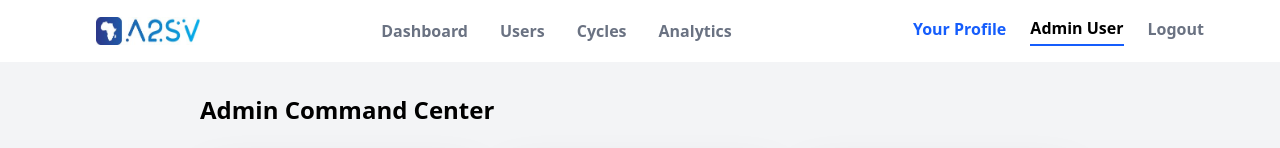
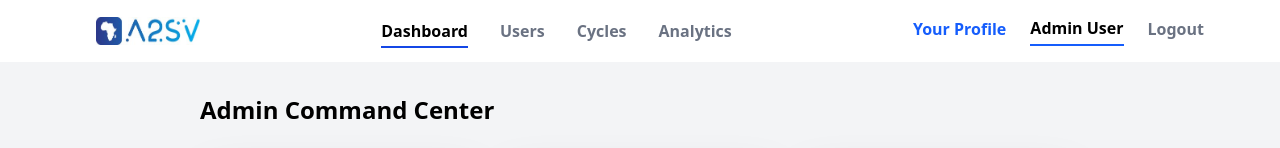
Before and after one commit to sidocoder/a2sv-starter--project-g69, a Next.js app: page /admin in a window 1280 px wide. Shown: the top 148 px of the page. Built offline with nearby package versions, Linux system fonts and the light colour scheme.

Commit message:
admin navbar updated

```diff
--- a/src/app/admin/components/AdminNavbar.tsx
+++ b/src/app/admin/components/AdminNavbar.tsx
@@ -8,12 +8,12 @@ const Nav = () => {
   const pathname = usePathname()
 
   const navItems = [
-    {label: 'Dashboard', paths: ['/admin/admindashboard']},
-    {label: 'Users', paths: ['/admin/admindashboard/adminusers','/admin/admindashboard/adminusers/create'],
-      dynamicStartsWith: '/admin/admindashboard/adminusers/edit'},
+    {label: 'Dashboard', paths: ['/admin']},
+    {label: 'Users', paths: ['/admin/adminusers','/admin/adminusers/create'],
+      dynamicStartsWith: '/admin/adminusers/edit'},
 
-    {label: 'Cycles', paths: ['/admin/admindashboard/admincycles', '/admin/admindashboard/admincycles/create'] },
-    {label: 'Analytics', paths: ['/admin/admindashboard/adminanalytics'] } ]
+    {label: 'Cycles', paths: ['/admin/admincycles', '/admin/admincycles/create'] },
+    {label: 'Analytics', paths: ['/admin/adminanalytics'] } ]
 
   const profileItems = [
     { label: 'Your Profile', path: '/profile' },
```
